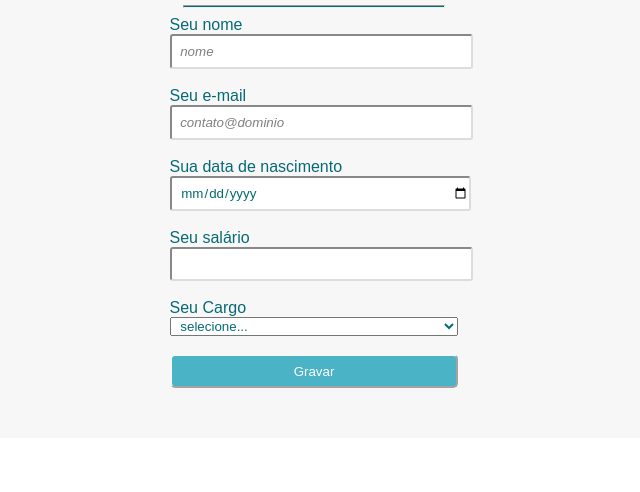
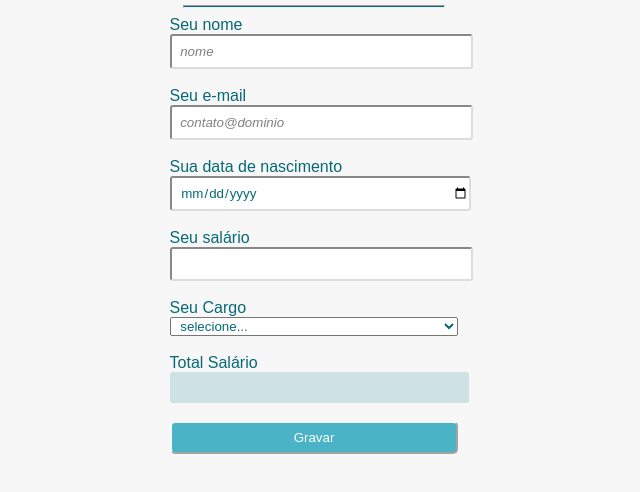
Before and after one commit to JuninhoEgger/RH_System, a plain HTML site: page index.html in a window 1280 px wide. Shown: the part 130-622 px from the top of the page, without its empty margins (326-966 px from the left). Drawn offline with Linux system fonts and the light colour scheme.

Commit message:
Adição do campo "Total Salário" e configurações do seu layout.

```diff
--- a/css/styles.css
+++ b/css/styles.css
@@ -57,3 +57,8 @@ hr {
     background-color: #066a75;
     height: 1.25px;
 }
+
+#totalSalary {
+    border: none;
+    background-color: #cee1e4;
+}
--- a/index.html
+++ b/index.html
@@ -32,7 +32,8 @@
                 <option value="desenvolvedor">Desenvolvedor</option>
                 <option value="dba">DBA</option>
             </select>
-            </br>
+            </br><br>
+            <label>Total Salário</label><input type="number" name="totalSalary" id="totalSalary" disabled> <br>
             </br><button type="submit" id="btnSubmit">Gravar</button>
         </form>
     </main>
```
